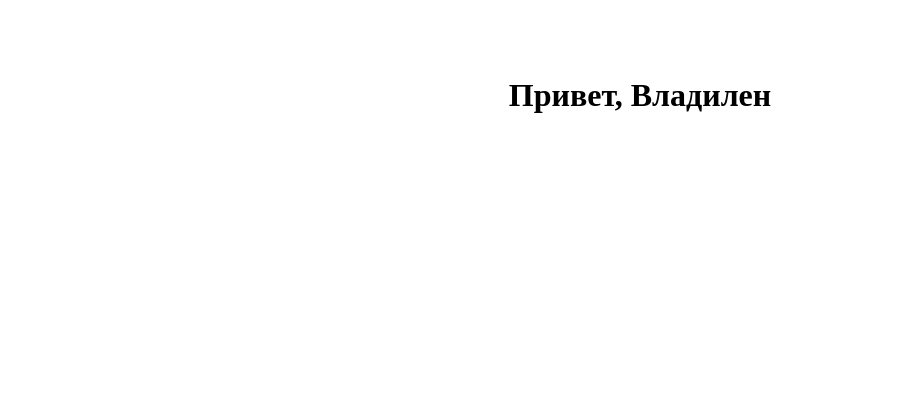
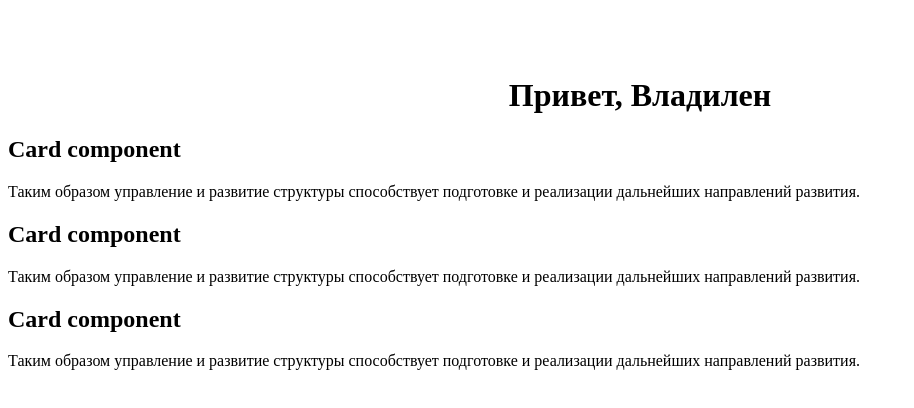
Before and after one commit to GeorgeID/vlad-ngbasic, an Angular app: page / in a window 1280 px wide. Shown: the top 408 px of the page, without its empty margins (0-914 px from the left). Built offline with nearby package versions, Linux system fonts and the light colour scheme.

Commit message:
создание компонента card вручную

```diff
--- a/src/app/app.component.html
+++ b/src/app/app.component.html
@@ -1,3 +1,6 @@
 <div class="container">
   <h1>Привет, Владилен</h1>
+  <app-card></app-card>
+  <app-card></app-card>
+  <app-card></app-card>
 </div>
--- /dev/null
+++ b/src/app/card/card.component.html
@@ -0,0 +1,4 @@
+<div class="container">
+    <h2>Card component</h2>
+    <p>Таким образом управление и развитие структуры способствует подготовке и реализации дальнейших направлений развития.</p>
+</div>
--- /dev/null
+++ b/src/app/card/card.component.ts
@@ -0,0 +1,7 @@
+import { Component } from '@angular/core';
+
+@Component({
+  selector: 'app-card',
+  templateUrl: './card.component.html',
+})
+export class cardComponent {}
```
Also changed, not shown: src/app/app.module.ts (+5 -8 lines).
